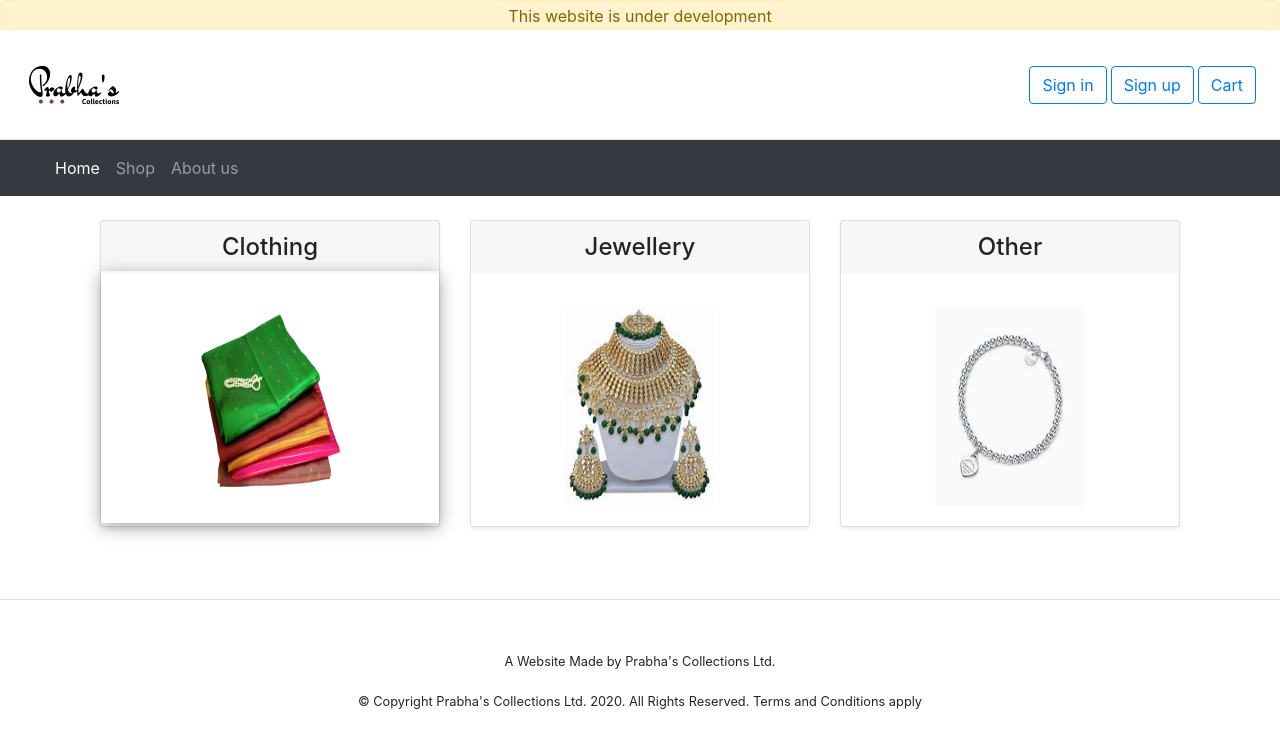
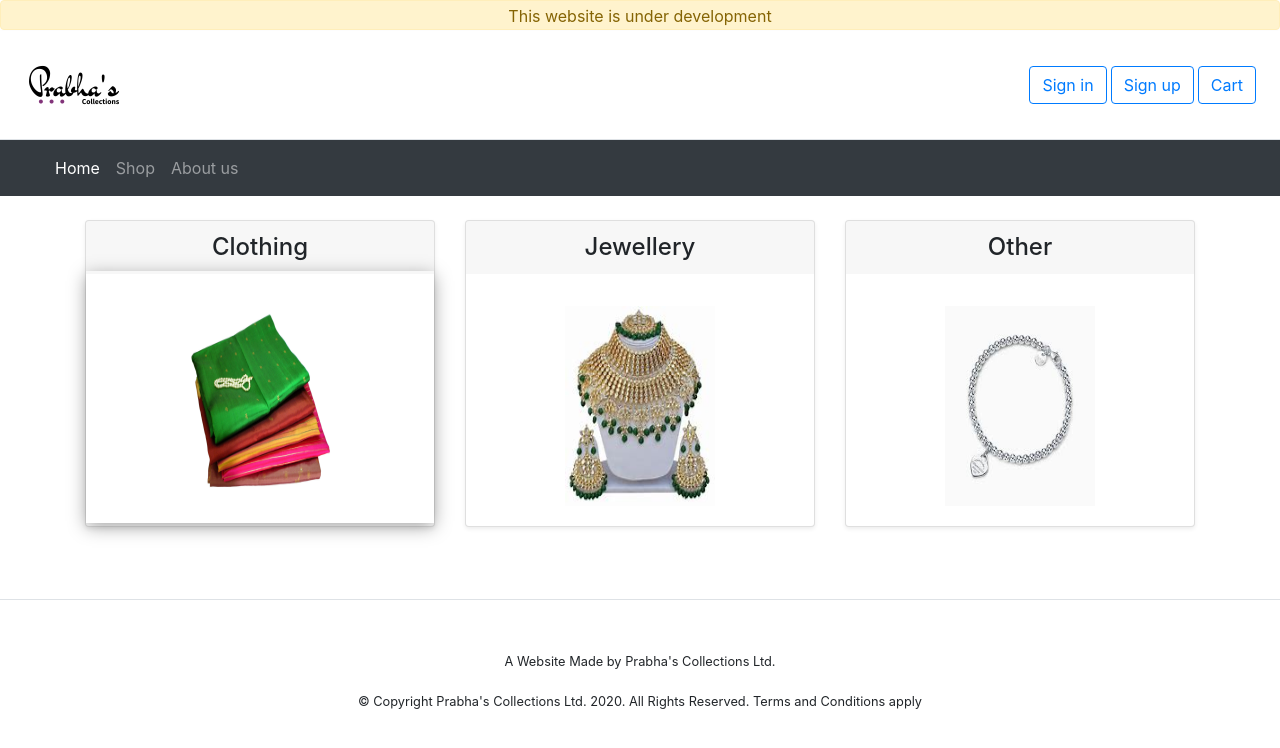
Before and after one commit to sunilmurugesan/prabhas-collections-ui, an Angular app: page /home in a window 1280 px wide. In both pictures the pointer is over the element 270 px from the left and 399 px from the top of the page. Shown: the top 748 px of the page. Built offline with nearby package versions, Linux system fonts and the light colour scheme.

Commit message:
Remove nested main container element.

```diff
--- a/src/app/product/product-category/product-category.component.css
+++ b/src/app/product/product-category/product-category.component.css
@@ -5,7 +5,7 @@
   border-bottom: 0px;
 }
 
-.container .card-body:not(.highlight-card):hover {
+.card-body:not(.highlight-card):hover {
   transform: translateY(-3px);
   box-shadow: 0 4px 17px rgba(0, 0, 0, 0.35);
 }
--- a/src/app/product/product-category/product-category.component.html
+++ b/src/app/product/product-category/product-category.component.html
@@ -1,5 +1,3 @@
-<main class="container">
-
 <div class="row row-cols-1 row-cols-md-3 text-center pt-4">
   <div class="col">
     <div class="card mb-4 shadow-sm">
@@ -41,4 +39,3 @@
     </div>
   </div>
 </div>
-</main>
```
Lines whose indentation alone changed are shown as unchanged.
